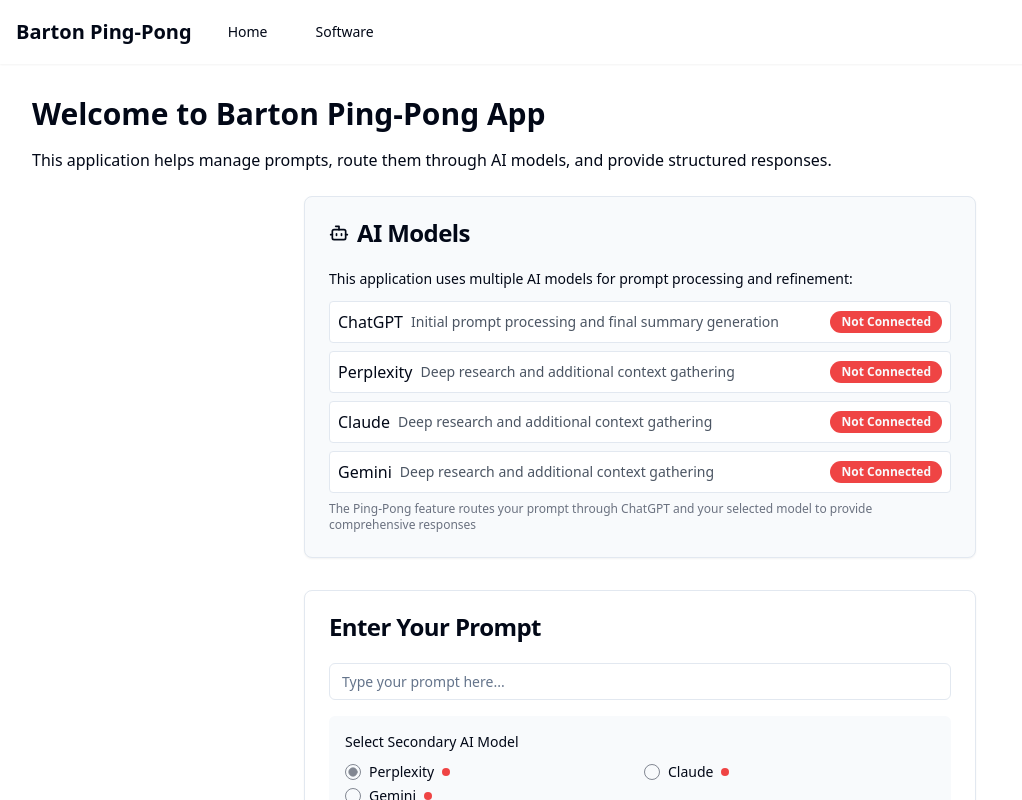
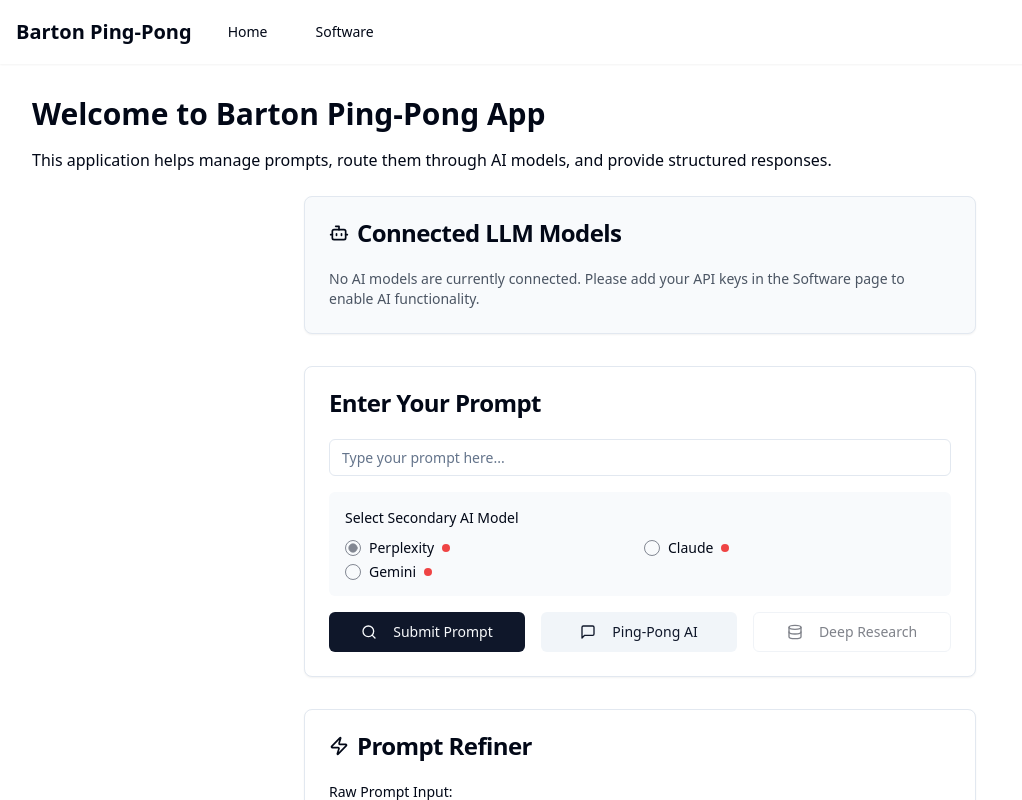
Before and after one commit to djb258/ping-pong-prompt, a React (Vite) app: page / in a window 1280 px wide. Shown: the top 800 px of the page, without its empty margins (0-1022 px from the left). Built offline with nearby package versions, Linux system fonts and the light colour scheme.

Commit message:
Refactor: Only show connected LLMs
Update AI models display to show only connected LLMs based on API key availability.

```diff
--- a/src/components/AIModelsCard.tsx
+++ b/src/components/AIModelsCard.tsx
@@ -9,36 +9,56 @@ interface AIModelsCardProps {
 }
 
 const AIModelsCard: React.FC<AIModelsCardProps> = ({ availableModels }) => {
+  // Filter to only show connected models
+  const connectedModels = Object.entries(availableModels).filter(([_, isConnected]) => isConnected);
+
+  // Model descriptions
+  const modelDescriptions: Record<string, string> = {
+    chatgpt: "Initial prompt processing and final summary generation",
+    perplexity: "Deep research and additional context gathering",
+    claude: "Deep research and additional context gathering",
+    gemini: "Deep research and additional context gathering"
+  };
+
+  if (connectedModels.length === 0) {
+    return (
+      <Card className="mt-6 max-w-2xl mx-auto bg-slate-50">
+        <CardHeader>
+          <CardTitle className="flex items-center">
+            <Bot className="mr-2 h-5 w-5" />
+            Connected LLM Models
+          </CardTitle>
+        </CardHeader>
+        <CardContent>
+          <p className="text-sm text-gray-600">
+            No AI models are currently connected. Please add your API keys in the Software page to enable AI functionality.
+          </p>
+        </CardContent>
+      </Card>
+    );
+  }
+
   return (
     <Card className="mt-6 max-w-2xl mx-auto bg-slate-50">
       <CardHeader>
         <CardTitle className="flex items-center">
           <Bot className="mr-2 h-5 w-5" />
-          AI Models
+          Connected LLM Models
         </CardTitle>
       </CardHeader>
       <CardContent>
         <p className="text-sm mb-3">
-          This application uses multiple AI models for prompt processing and refinement:
+          The following AI models are connected and ready for use:
         </p>
         <div className="space-y-2">
-          <div className="flex items-center justify-between gap-2 p-2 border rounded bg-white">
-            <div className="flex items-center gap-2">
-              <div className="font-medium">ChatGPT</div>
-              <div className="text-sm text-gray-600">Initial prompt processing and final summary generation</div>
-            </div>
-            <Badge variant={availableModels.chatgpt ? "success" : "destructive"} className="ml-auto">
-              {availableModels.chatgpt ? "Connected" : "Not Connected"}
-            </Badge>
-          </div>
-          {Object.entries(availableModels).filter(([key]) => key !== "chatgpt").map(([key, isAvailable]) => (
-            <div key={key} className="flex items-center justify-between gap-2 p-2 border rounded bg-white">
+          {connectedModels.map(([modelName, _]) => (
+            <div key={modelName} className="flex items-center justify-between gap-2 p-2 border rounded bg-white">
               <div className="flex items-center gap-2">
-                <div className="font-medium capitalize">{key}</div>
-                <div className="text-sm text-gray-600">Deep research and additional context gathering</div>
+                <div className="font-medium capitalize">{modelName}</div>
+                <div className="text-sm text-gray-600">{modelDescriptions[modelName]}</div>
               </div>
-              <Badge variant={isAvailable ? "success" : "destructive"} className="ml-auto">
-                {isAvailable ? "Connected" : "Not Connected"}
+              <Badge variant="success" className="ml-auto">
+                Connected
               </Badge>
             </div>
           ))}
```
